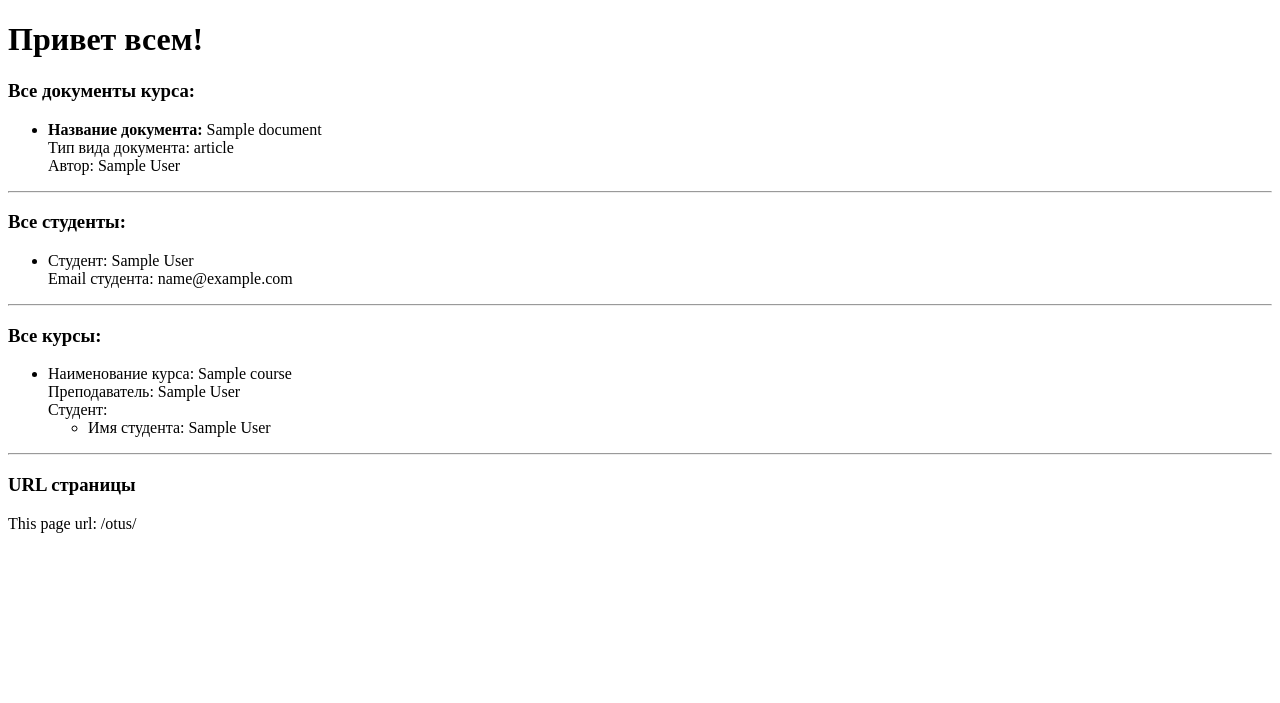
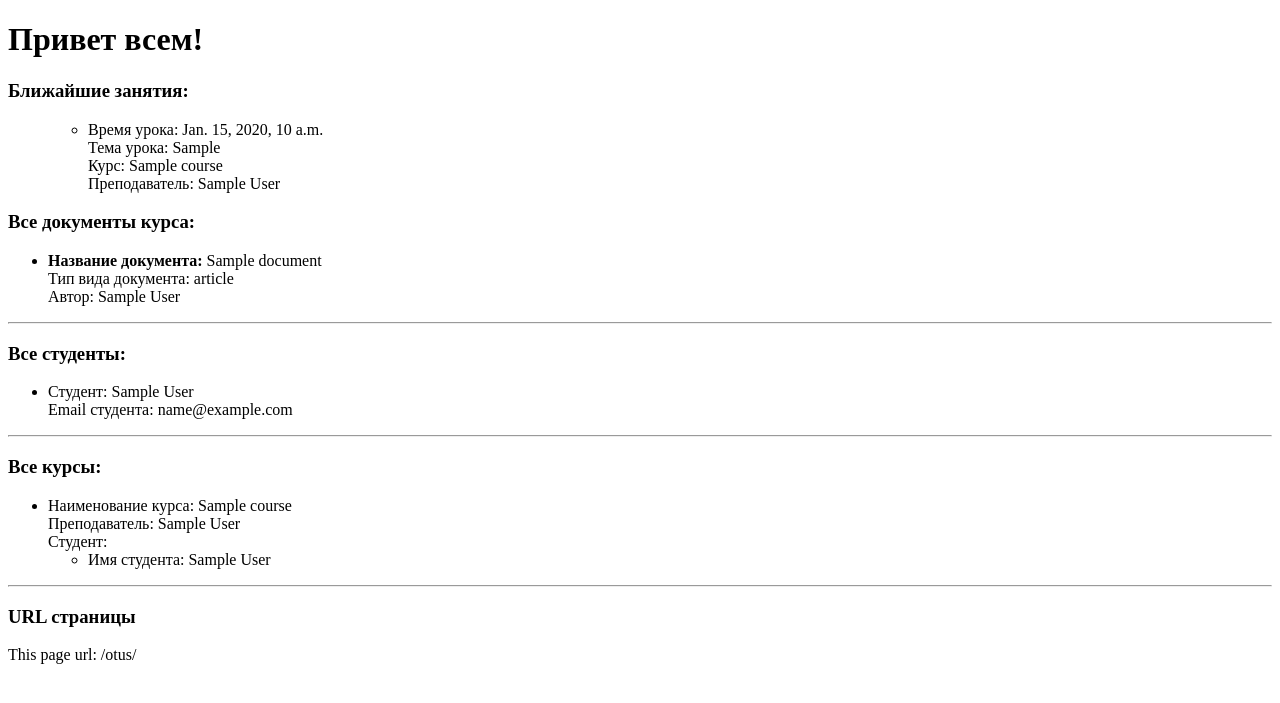
Before and after one commit to xaldey/otus-django-project, a Django app: page /otus/ in a window 1280 px wide. Shown: the top 703 px of the page. Run offline with Django 3.2, Linux system fonts and the light colour scheme; tables that the repository leaves empty hold one stand-in row (values such as "Sample post").

Commit message:
Добавил на главную вывод "Уроков"

```diff
--- a/learn_django/otusPlus/templates/otusPlus/index.html
+++ b/learn_django/otusPlus/templates/otusPlus/index.html
@@ -7,6 +7,22 @@
 <body>
 <div>
     <h1>Привет всем!</h1>
+
+    <h3>Ближайшие занятия:</h3>
+    <div>
+        <ul>
+            {% for lesson in all_lessons %}
+            <ul>
+                <li>
+                    <div>Время урока: {{ lesson.date_time_of_lesson }}</div>
+                    <div>Тема урока: {{ lesson.theme_of_lesson }}</div>
+                    <div>Курс: {{ lesson.course }}</div>
+                    <div>Преподаватель: {{ lesson.teacher }}</div>
+                </li>
+            </ul>
+            {% endfor %}
+        </ul>
+    </div>
     <h3>Все документы курса:</h3>
     <ul>
         {% for document in all_docs %}
@@ -72,6 +88,7 @@
      <div>
         This page url: {% url 'otusPlus:index' %}
     </div>
+
 </div>
 </body>
 </html>
--- a/learn_django/otusPlus/views.py
+++ b/learn_django/otusPlus/views.py
@@ -1,7 +1,7 @@
 from django.http import HttpResponse
 from django.shortcuts import render
 
-from .models import Author, Document, Course, Student, Teacher
+from .models import Author, Document, Course, Student, Teacher, Lesson
 
 
 def index_view(request):
@@ -15,6 +15,7 @@ def index_view(request):
         'all_students': Student.objects.all(),
         'all_courses': Course.objects.all(),
         'all_teachers': Teacher.objects.all(),
+        'all_lessons': Lesson.objects.all(),
 
     }
     return render(request, 'otusPlus/index.html', context=context)
```
